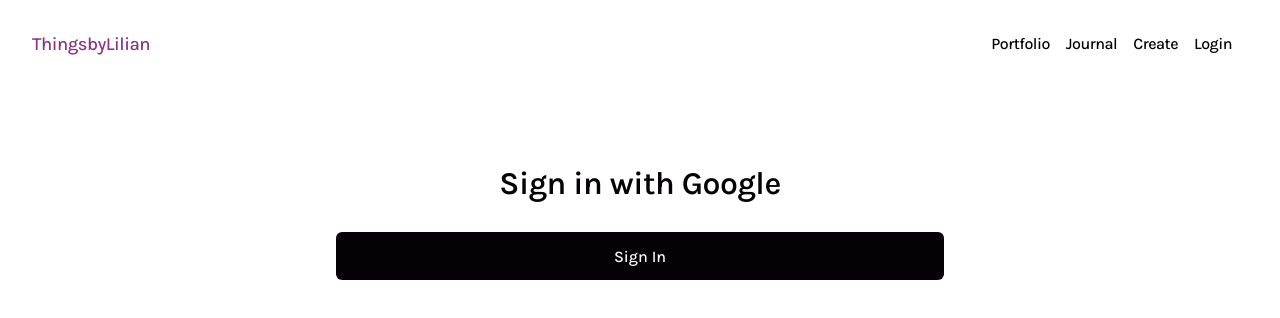
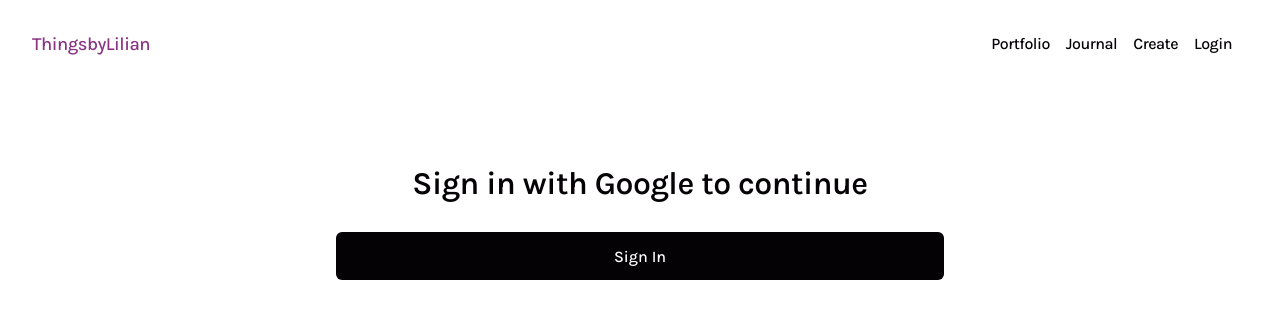
Before and after one commit to Lilianada/Lilydesigned, a React (Create React App) app: page /login in a window 1280 px wide. Shown: the top 318 px of the page. Built offline with nearby package versions, Linux system fonts and the light colour scheme.

Commit message:
Create post

```diff
--- a/src/App.js
+++ b/src/App.js
@@ -3,6 +3,7 @@ import { BrowserRouter as Router, Navigate, Route, Routes } from "react-router-d
 import { About, Portfolio, Journal, Header, Login, Create, Edit  } from "./components";
 import { signOut } from "firebase/auth";
 import { auth } from "./firebase";
+
 function App() {
   const [isAuth, setIsAuth] = useState(false);
 
--- a/src/pages/Login.jsx
+++ b/src/pages/Login.jsx
@@ -15,7 +15,7 @@ export default function Login({setIsAuth}) {
   return(
     <section className="login">
       <header className="formhead">
-        <h3 className="headText">Sign in with Google</h3>
+        <h3 className="headText">Sign in with Google to continue</h3>
       </header>
       <button className="submitBtn" onClick={signInWithGoogle}>Sign In</button>
     </section>
```
Also changed, not shown: src/components/Journals/Create.jsx (line endings or trailing spaces).
